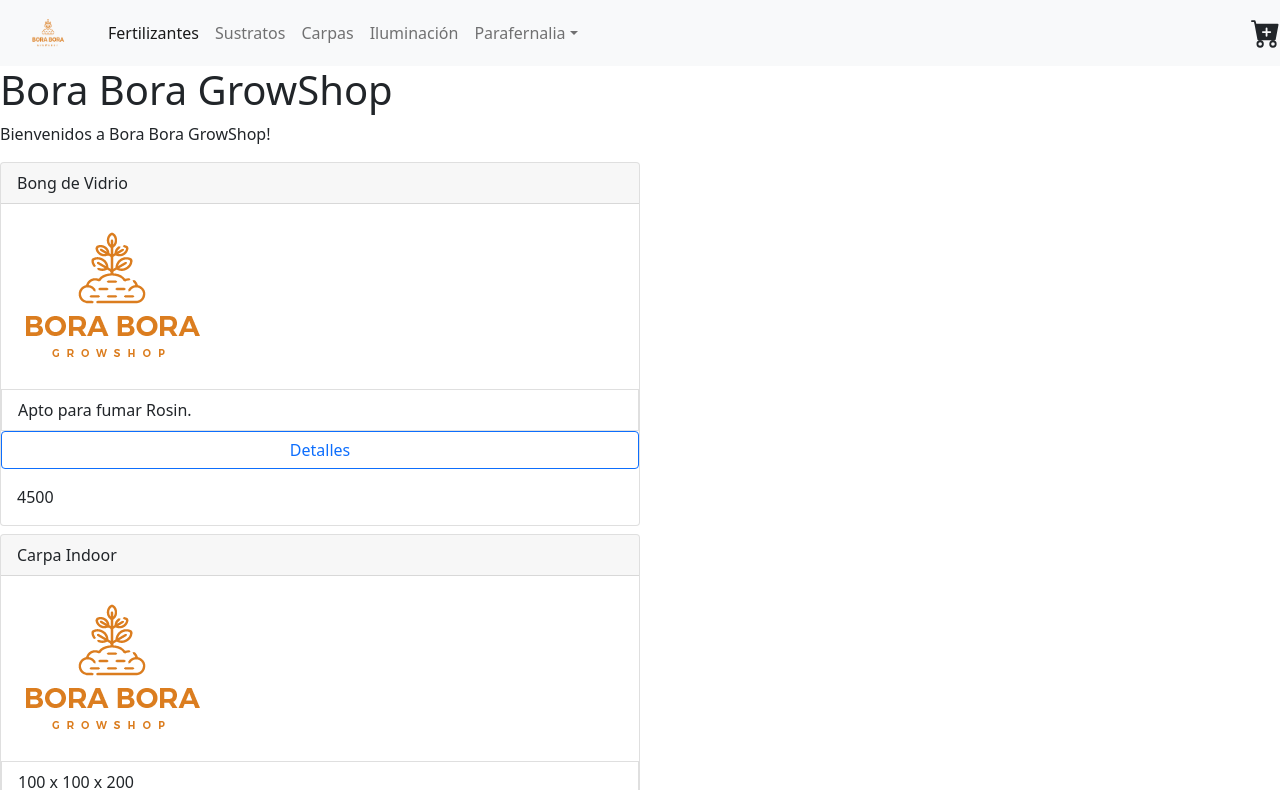
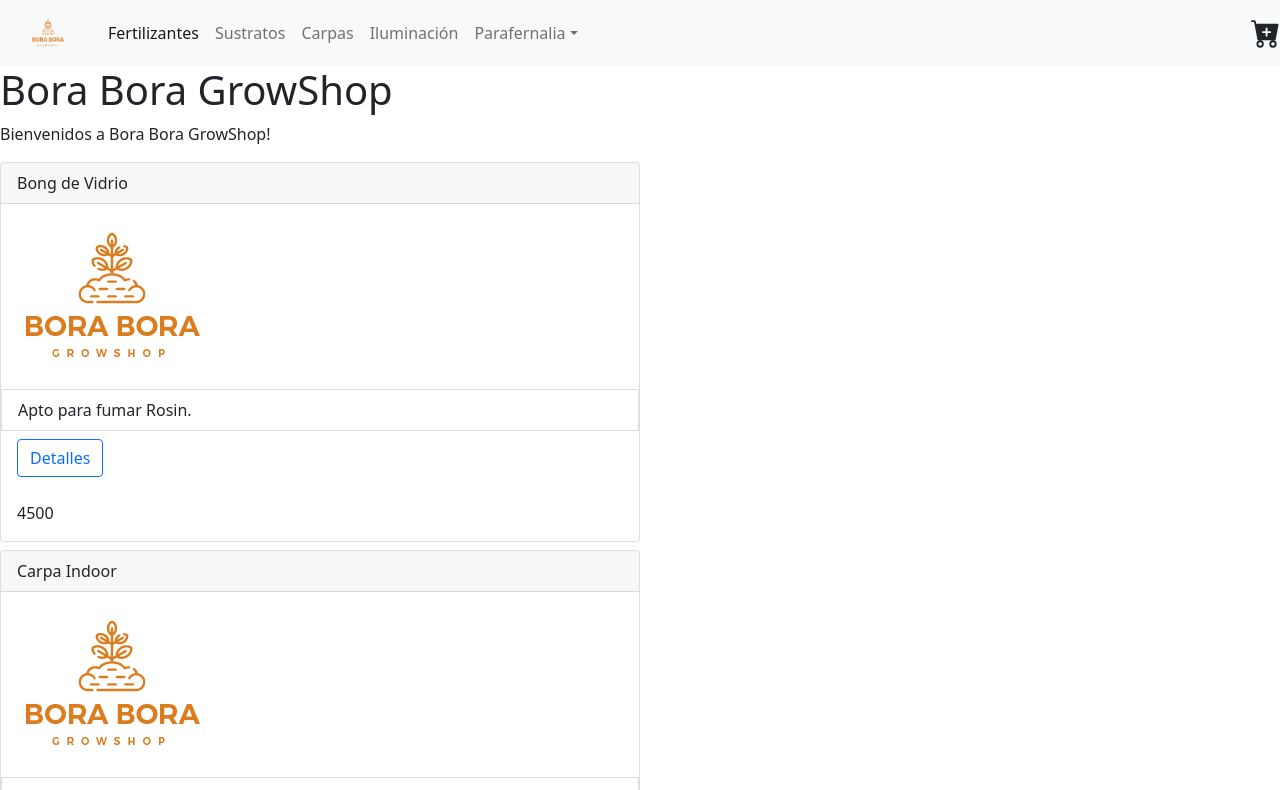
Before and after one commit to totilobato/tienda-lobato, a React (Create React App) app: page / in a window 1280 px wide. Shown: the top 790 px of the page. Built offline with nearby package versions, Linux system fonts and the light colour scheme.

Commit message:
primera entrega final

```diff
--- a/src/components/Item.jsx
+++ b/src/components/Item.jsx
@@ -1,11 +1,11 @@
-import React from 'react'
+import Nav from 'react-bootstrap/Nav'
 import logomauro from '../assets/images/logomauro.png';
 
 const Item = ({producto}) => {
     return (
         <div key={producto.id} className='card w-50 mt-2'>
                     <div className="card-header">
-                        {producto.title}
+                        {producto.name}
                     </div>
                     <div className ="card-img-top">
                     <img src={logomauro} alt="logo"/>
@@ -13,7 +13,9 @@
                     <div className ="list-group-item">
                         {producto.description}
                     </div>
+                    <Nav.Link href={'/item/${ID}'}>
                     <button className="btn btn-outline-primary btn-block">Detalles</button>
+                    </Nav.Link>
                     <div className="card-body">
                         {producto.price}
                     </div>
--- a/src/components/ItemDetail.jsx
+++ b/src/components/ItemDetail.jsx
@@ -5,7 +5,7 @@
     return(
         <div key={producto.id} className='card w-50 mt-2'>
                     <div className="card-header">
-                        {producto.title}
+                        {producto.name}
                     </div>
                     <div className ="card-img-top">
                     <img src={logomauro} alt="logo"/>
--- a/src/components/ItemDetailContainer.jsx
+++ b/src/components/ItemDetailContainer.jsx
@@ -1,27 +1,29 @@
 import {useState, useEffect} from "react"
-import {getProducto2} from "../utils/mock";
+import {getFetch} from '../utils/mock';
+import {useParams} from 'react-router';
 import ItemDetail from './ItemDetail';
 
 
 function ItemDetailContainer () {
-    const [producto, setProducto] = useState({})
-    const [cargando, setCargando] = useState (true)
+    const [item, setItem] = useState({})
 
+    const {id} = useParams();
     useEffect(()=>{
-        getProducto2
+
+        getFetch
         .then(resp => {
-            setProducto(resp)
-            setCargando(false)
+            if (id) {
+                const itemFiltrado = resp.filter((item) => item.id === id)
+                setItem(itemFiltrado)
+            }else {
+                setItem(resp)
+            }
         })
-    }, [])
-console.log(producto)
-
+        .catch((err)=> console.log(err))
+    }, [id])
 return(
     <>
-        {cargando ? <h3>Cargando productos...</h3>
-        :
-        <ItemDetail producto={producto}/>
-        }
+        <ItemDetail key={item} item={item}/>
     </>
 )}
 
--- a/src/components/NavBar.jsx
+++ b/src/components/NavBar.jsx
@@ -6,32 +6,32 @@
         <div>
             <nav className="navbar navbar-expand-lg navbar-light bg-light">
 <div className="container-fluid">
-    <Nav.Link className="navbar-brand" href="#"><img src={logomauro} width="40" height="40" alt="logo"/></Nav.Link>
+    <Nav.Link className="navbar-brand" href={'/'}><img src={logomauro} width="40" height="40" alt="logo"/></Nav.Link>
     <button className="navbar-toggler" type="button" data-bs-toggle="collapse" data-bs-target="#navbarNav" aria-controls="navbarNav" aria-expanded="false" aria-label="Toggle navigation">
     <span className="navbar-toggler-icon"></span>
     </button>
     <div className="collapse navbar-collapse" id="navbarNav">
     <ul className="navbar-nav">
         <li className="nav-item">
-        <Nav.Link className="nav-link active" aria-current="page" href="#">Fertilizantes</Nav.Link>
+        <Nav.Link className="nav-link active" aria-current="page" href={'/category/{categoryId}'}>Fertilizantes</Nav.Link>
         </li>
         <li className="nav-item">
-        <Nav.Link className="nav-link" href="#">Sustratos</Nav.Link>
+        <Nav.Link className="nav-link" href={'/category/{categoryId}'}>Sustratos</Nav.Link>
         </li>
         <li className="nav-item">
-        <Nav.Link className="nav-link" href="#">Carpas</Nav.Link>
+        <Nav.Link className="nav-link" href={'/category/{categoryId}'}>Carpas</Nav.Link>
         </li>
         <li className="nav-item">
-        <Nav.Link className="nav-link" href="#">Iluminación</Nav.Link>
+        <Nav.Link className="nav-link" href={'/category/{categoryId}'}>Iluminación</Nav.Link>
         </li>
         <li className="nav-item dropdown">
-        <Nav.Link className="nav-link dropdown-toggle" href="#" id="navbarDropdown" role="button" data-bs-toggle="dropdown" aria-expanded="false">
+        <Nav.Link className="nav-link dropdown-toggle" href={'/category/{categoryId}'} id="navbarDropdown" role="button" data-bs-toggle="dropdown" aria-expanded="false">
             Parafernalia
             </Nav.Link>
         <ul className="dropdown-menu" aria-labelledby="navbarDropdown">
-            <li><Nav.Link className="dropdown-item" href="#">Picadores</Nav.Link></li>
-            <li><Nav.Link className="dropdown-item" href="#">Papeles y Filtros</Nav.Link></li>
-            <li><Nav.Link className="dropdown-item" href="#">Bongs y Pipas</Nav.Link></li>
+            <li><Nav.Link className="dropdown-item" href={'/category/{categoryId}'}>Picadores</Nav.Link></li>
+            <li><Nav.Link className="dropdown-item" href={'/category/{categoryId}'}>Papeles y Filtros</Nav.Link></li>
+            <li><Nav.Link className="dropdown-item" href={'/category/{categoryId}'}>Bongs y Pipas</Nav.Link></li>
         </ul>
         </li>
     </ul>
--- a/src/utils/mock.js
+++ b/src/utils/mock.js
@@ -1,10 +1,10 @@
 const productos = [
-    { id: 1, title: "Bong de Vidrio", description: "Apto para fumar Rosin.", price: 4500, category:"accesorios", pictureUrl:"https://www.lugannabis.com/productos/carpa-de-cultivo-100x100x200/#product-gallery-2"},
-    { id: 2, title: "Carpa Indoor", description: "100 x 100 x 200", price: 22000, category:"cultivo", pictureUrl:"https://www.lugannabis.com/productos/carpa-de-cultivo-100x100x200/#product-gallery-2" },
-    { id: 3, title: "Monster Bloom", description: "130Gramos", price: 2500, category:"cultivo", pictureUrl:"https://articulo.mercadolibre.com.ar/MLA-790409397-monster-bloom-130g-grotek-original-engordador-floracion-_JM#position=3&search_layout=stack&type=item&tracking_id=86145a49-322e-45cd-8f8e-471303466c36&gid=1&pid=1" },
-    { id: 4, title: "Papeles OCB", description: "Los mejores en el mercado", price: 80, category:"armado", pictureUrl:"https://www.lugannabis.com/productos/papelillos-ocb-premium-1-1-4/#product-gallery" },
-    { id: 5, title: "Prensa Hidráulica", description: "8 toneladas", price: 50000, category:"accesorios", pictureUrl:"https://www.lugannabis.com/productos/prensa-para-rosin-club-press-2t/#product-gallery-1" },
-    { id: 6, title: "Picador RAW", description: "Metal, 3 partes", price: 2700, category:"armado", pictureUrl:"https://www.lugannabis.com/productos/picador-six-shooter-1-1-4-raw/#product-gallery-1" }
+    { id: 1, name: "Bong de Vidrio", description: "Apto para fumar Rosin.", price: 4500, category:"parafernalia", pictureUrl:"https://www.lugannabis.com/productos/carpa-de-cultivo-100x100x200/#product-gallery-2"},
+    { id: 2, name: "Carpa Indoor", description: "100 x 100 x 200", price: 22000, category:"carpas", pictureUrl:"https://www.lugannabis.com/productos/carpa-de-cultivo-100x100x200/#product-gallery-2" },
+    { id: 3, name: "Monster Bloom", description: "130Gramos", price: 2500, category:"fertilizantes", pictureUrl:"https://articulo.mercadolibre.com.ar/MLA-790409397-monster-bloom-130g-grotek-original-engordador-floracion-_JM#position=3&search_layout=stack&type=item&tracking_id=86145a49-322e-45cd-8f8e-471303466c36&gid=1&pid=1" },
+    { id: 4, name: "Papeles OCB", description: "Los mejores en el mercado", price: 80, category:"armado", pictureUrl:"https://www.lugannabis.com/productos/papelillos-ocb-premium-1-1-4/#product-gallery" },
+    { id: 5, name: "Prensa Hidráulica", description: "8 toneladas", price: 50000, category:"parafernalia", pictureUrl:"https://www.lugannabis.com/productos/prensa-para-rosin-club-press-2t/#product-gallery-1" },
+    { id: 6, name: "Picador RAW", description: "Metal, 3 partes", price: 2700, category:"parafernalia", pictureUrl:"https://www.lugannabis.com/productos/picador-six-shooter-1-1-4-raw/#product-gallery-1" }
 ];
 
 export const getFetch = new Promise((resolve, reject)=>{
```
